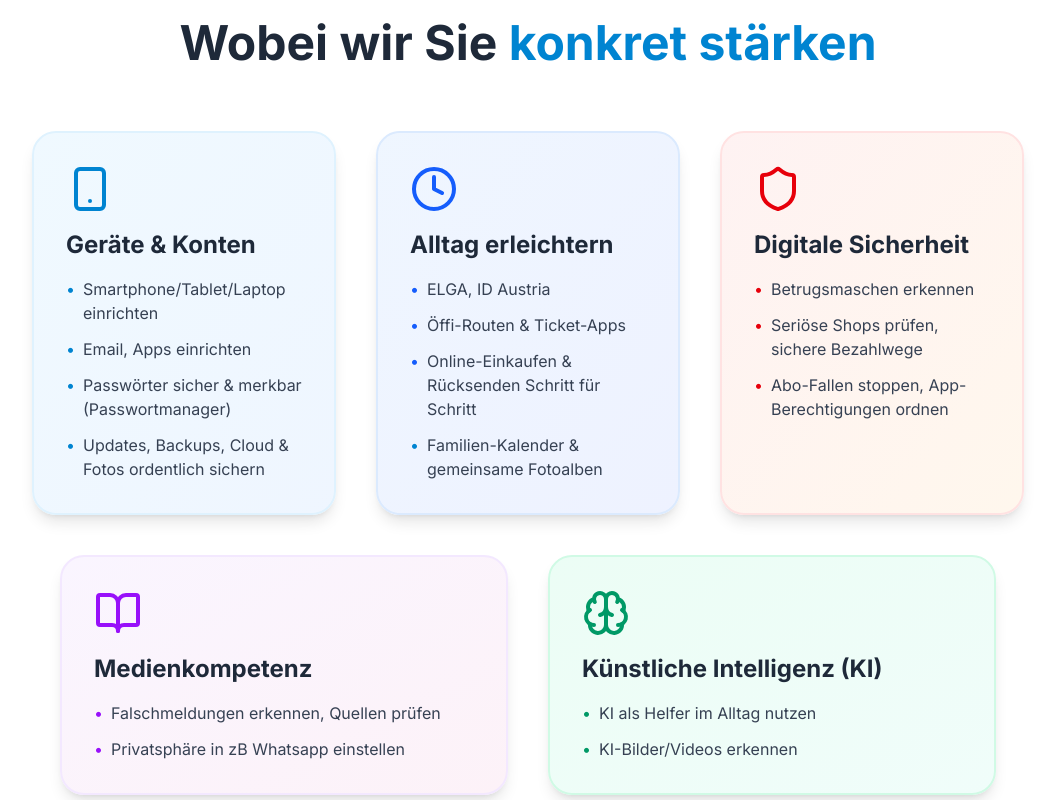
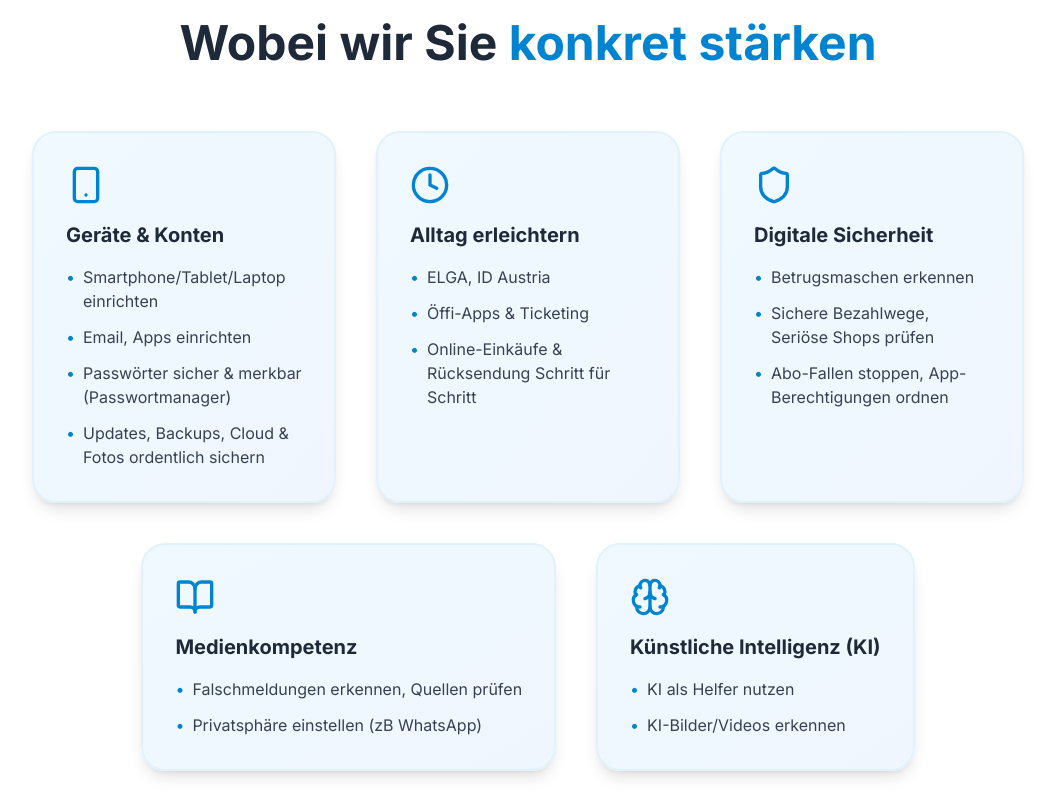
Before and after one commit to paulinaglantschnig/digital-hilfe, a Next.js app: page / in a window 1280 px wide. Shown: the part 840-1640 px from the top of the page, without its empty margins (112-1167 px from the left). Built offline with nearby package versions, Linux system fonts and the light colour scheme.

Commit message:
hoffentlich der letzte commit

```diff
--- a/src/app/page.tsx
+++ b/src/app/page.tsx
@@ -2,6 +2,7 @@
 
 import React from 'react';
 import { Smartphone, Shield, Brain, BookOpen, Clock, Euro, Mail, Phone } from 'lucide-react';
+import { title } from 'process';
 
 export default function DigitalhilfeWebsite() {
   const problems = [
@@ -13,6 +14,14 @@ export default function DigitalhilfeWebsite() {
     "Ich schäme mich, das schon wieder zu fragen.",
     "ID Austria versteh ich nicht.",
     "Vor kurzem ging alles noch, warum jetzt nicht?",
+  ];
+
+  const cards = [
+    { title: "Geräte & Konten", icon: Smartphone, items: ["Smartphone/Tablet/Laptop einrichten", "Email, Apps einrichten", "Passwörter sicher & merkbar (Passwortmanager)", "Updates, Backups, Cloud & Fotos ordentlich sichern"] },
+    { title: "Alltag erleichtern", icon: Clock, items: ["ELGA, ID Austria", "Öffi-Apps & Ticketing", "Online-Einkäufe & Rücksendung Schritt für Schritt"] },
+    { title: "Digitale Sicherheit", icon: Shield, items: ["Betrugsmaschen erkennen", "Sichere Bezahlwege, Seriöse Shops prüfen", "Abo-Fallen stoppen, App-Berechtigungen ordnen"] },
+    { title: "Medienkompetenz", icon: BookOpen, items: ["Falschmeldungen erkennen, Quellen prüfen", "Privatsphäre einstellen (zB WhatsApp)"] },
+    { title: "Künstliche Intelligenz (KI)", icon: Brain, items: ["KI als Helfer nutzen", "KI-Bilder/Videos erkennen"] },
   ];
 
   return (
@@ -65,23 +74,7 @@ export default function DigitalhilfeWebsite() {
             ))}
           </div>
 
-          {/* Mobile Version - 1 Spalte */}
-          <div className="md:hidden grid grid-cols-1 gap-4 max-w-md mx-auto">
-            {problems.map((problem, idx) => (
-              <div
-                key={idx}
-                className="bg-gradient-to-br from-sky-50 to-blue-100 border border-sky-200 p-5 rounded-2xl shadow-md"
-                style={{
-                  animation: `fadeInUp 0.6s ease-out ${idx * 0.08}s both`,
-                }}
-              >
-                <p className="text-gray-800 text-lg leading-relaxed">
-                  {problem}
-                </p>
-                <div className="absolute -bottom-2 left-6 w-0 h-0 border-l-8 border-r-8 border-t-8 border-l-transparent border-r-transparent border-t-sky-50"></div>
-              </div>
-            ))}
-          </div>
+
         </div>
 
         {/* Trennlinie */}
@@ -102,90 +95,64 @@ export default function DigitalhilfeWebsite() {
           </p>
         </div>
       </section>
+{/* Wobei wir helfen */}
 
-      {/* Wobei wir helfen */}
+
 <section className="py-16 md:py-24 px-6 md:px-12 lg:px-20 xl:px-32 bg-white">
   <div className="w-full">
     <h2 className="text-4xl md:text-5xl font-bold text-center mb-12 md:mb-16 text-gray-800 px-4">
       Wobei wir Sie <span className="text-sky-600">konkret stärken</span>
     </h2>
 
-          {/* Grid: 1 | 2 | 3 (lg) */}
-<div className="grid grid-cols-1 md:grid-cols-2 lg:grid-cols-3 gap-10">
-
-  {/* --- Reihe 1 (3 Karten) --- */}
-  <div className="w-full max-w-md">
-    <div className="bg-gradient-to-br from-sky-50 to-blue-50 p-6 md:p-8 rounded-3xl shadow-lg hover:shadow-2xl transition-all duration-300 border-2 border-sky-100 h-full">
-      <Smartphone className="w-10 h-10 md:w-12 md:h-12 text-sky-600 mb-4" />
-      <h3 className="text-xl md:text-2xl font-bold text-gray-800 mb-4">Geräte & Konten</h3>
-      <ul className="space-y-3 text-gray-700 text-lg md:text-base">
-        <li className="flex items-start"><span className="text-sky-600 mr-2">•</span><span>Smartphone/Tablet/Laptop einrichten</span></li>
-        <li className="flex items-start"><span className="text-sky-600 mr-2">•</span><span>Email, Apps einrichten</span></li>
-        <li className="flex items-start"><span className="text-sky-600 mr-2">•</span><span>Passwörter sicher & merkbar (Passwortmanager)</span></li>
-        <li className="flex items-start"><span className="text-sky-600 mr-2">•</span><span>Updates, Backups, Cloud & Fotos ordentlich sichern</span></li>
+    {/* ---------------- Tablet Version (2 Spalten) ---------------- */}
+<div className="grid grid-cols-1 md:grid-cols-2 gap-10 lg:hidden">
+  {cards.map((card, idx) => (
+    <div key={idx} className="flex">
+      <div className="bg-gradient-to-br from-sky-50 to-blue-50 p-8 rounded-3xl shadow-lg border-2 border-sky-100 flex-1">
+        <card.icon className="w-10 h-10 text-sky-600 mb-4" />
+        <h3 className="text-xl font-bold text-gray-800 mb-4">{card.title}</h3>
+        <ul className="space-y-3 text-gray-700 text-base">
+          {card.items.map((item, i) => (
+            <li key={i} className="flex items-start"><span className="text-sky-600 mr-2">•</span>{item}</li>
+          ))}
         </ul>
       </div>
     </div>
+  ))}
+</div>
 
-  <div className="w-full max-w-md">
-    <div className="bg-gradient-to-br from-blue-50 to-indigo-50 p-6 md:p-8 rounded-3xl shadow-lg hover:shadow-2xl transition-all duration-300 border-2 border-blue-100 h-full">
-      <Clock className="w-10 h-10 md:w-12 md:h-12 text-blue-600 mb-4" />
-      <h3 className="text-xl md:text-2xl font-bold text-gray-800 mb-4">Alltag erleichtern</h3>
-      <ul className="space-y-3 text-gray-700 text-lg md:text-base">
-        <li className="flex items-start"><span className="text-blue-600 mr-2">•</span><span>ELGA, ID Austria</span></li>
-        <li className="flex items-start"><span className="text-blue-600 mr-2">•</span><span>Öffi-Routen & Ticket-Apps</span></li>
-        <li className="flex items-start"><span className="text-blue-600 mr-2">•</span><span>Online-Einkaufen & Rücksenden Schritt für Schritt</span></li>
-        <li className="flex items-start"><span className="text-sky-600 mr-2">•</span><span>Familien-Kalender & gemeinsame Fotoalben</span></li>
+{/* ---------------- Desktop Version (3 oben, 2 unten zentriert) ---------------- */}
+<div className="hidden lg:grid grid-cols-3 gap-10">
+  {cards.slice(0,3).map((card, idx) => (
+    <div key={idx} className="bg-gradient-to-br from-sky-50 to-blue-50 p-8 rounded-3xl shadow-lg border-2 border-sky-100 flex flex-col h-full">
+      <card.icon className="w-10 h-10 text-sky-600 mb-4" />
+      <h3 className="text-xl font-bold text-gray-800 mb-4">{card.title}</h3>
+      <ul className="space-y-3 text-gray-700 text-base">
+        {card.items.map((item, i) => (
+          <li key={i} className="flex items-start"><span className="text-sky-600 mr-2">•</span>{item}</li>
+        ))}
       </ul>
     </div>
-  </div>
+  ))}
 
-  <div className="w-full max-w-md">
-    <div className="bg-gradient-to-br from-red-50 to-orange-50 p-6 md:p-8 rounded-3xl shadow-lg hover:shadow-2xl transition-all duration-300 border-2 border-red-100 h-full">
-      <Shield className="w-10 h-10 md:w-12 md:h-12 text-red-600 mb-4" />
-      <h3 className="text-xl md:text-2xl font-bold text-gray-800 mb-4">Digitale Sicherheit</h3>
-      <ul className="space-y-3 text-gray-700 text-lg md:text-base">
-        <li className="flex items-start"><span className="text-red-600 mr-2">•</span><span>Betrugsmaschen erkennen</span></li>
-        <li className="flex items-start"><span className="text-red-600 mr-2">•</span><span>Seriöse Shops prüfen, sichere Bezahlwege</span></li>
-        <li className="flex items-start"><span className="text-red-600 mr-2">•</span><span>Abo-Fallen stoppen, App-Berechtigungen ordnen</span></li>
+  {/* 2 Karten zentriert */}
+  <div className="col-span-3 flex justify-center gap-10">
+    {cards.slice(3).map((card, idx) => (
+      <div key={idx} className="bg-gradient-to-br from-sky-50 to-blue-50 p-8 rounded-3xl shadow-lg border-2 border-sky-100 flex flex-col h-full">
+        <card.icon className="w-10 h-10 text-sky-600 mb-4" />
+        <h3 className="text-xl font-bold text-gray-800 mb-4">{card.title}</h3>
+        <ul className="space-y-3 text-gray-700 text-base">
+          {card.items.map((item, i) => (
+            <li key={i} className="flex items-start"><span className="text-sky-600 mr-2">•</span>{item}</li>
+          ))}
         </ul>
       </div>
-  </div>
-
-  {/* --- Reihe 2: Wrapper überspannt alle 3 Spalten auf lg und zentriert 2 Karten --- */}
-  <div className="lg:col-span-3 col-span-1">
-    <div className="w-full flex justify-center gap-10">
-      {/* Karte 4 */}
-      <div className="w-full max-w-md">
-        <div className="bg-gradient-to-br from-purple-50 to-pink-50 p-6 md:p-8 rounded-3xl shadow-lg hover:shadow-2xl transition-all duration-300 border-2 border-purple-100 h-full">
-          <BookOpen className="w-10 h-10 md:w-12 md:h-12 text-purple-600 mb-4" />
-          <h3 className="text-xl md:text-2xl font-bold text-gray-800 mb-4">Medienkompetenz</h3>
-          <ul className="space-y-3 text-gray-700 text-lg md:text-base">
-            <li className="flex items-start"><span className="text-purple-600 mr-2">•</span><span>Falschmeldungen erkennen, Quellen prüfen</span></li>
-            <li className="flex items-start"><span className="text-purple-600 mr-2">•</span><span>Privatsphäre in zB Whatsapp einstellen</span></li>
-
-          </ul>
-        </div>
-      </div>
-
-      {/* Karte 5 */}
-      <div className="w-full max-w-md">
-        <div className="bg-gradient-to-br from-emerald-50 to-teal-50 p-6 md:p-8 rounded-3xl shadow-lg hover:shadow-2xl transition-all duration-300 border-2 border-emerald-100 h-full">
-          <Brain className="w-10 h-10 md:w-12 md:h-12 text-emerald-600 mb-4" />
-          <h3 className="text-xl md:text-2xl font-bold text-gray-800 mb-4">Künstliche Intelligenz (KI)</h3>
-          <ul className="space-y-3 text-gray-700 text-lg md:text-base">
-            <li className="flex items-start"><span className=" text-emerald-600 mr-2">•</span><span>KI als Helfer im Alltag nutzen</span></li>
-            <li className="flex items-start"><span className=" text-emerald-600 mr-2">•</span><span>KI-Bilder/Videos erkennen</span></li>
-          </ul>
+    ))}
   </div>
 </div>
   </div>
-  </div>
+</section>
 
-</div>
-
-        </div>
-      </section>
 
       {/* So gehen wir vor */}
       <section className="py-12 md:py-20 px-4 md:px-8 lg:px-16 xl:px-24 bg-gradient-to-br from-sky-100 to-blue-100">
@@ -268,7 +235,7 @@ export default function DigitalhilfeWebsite() {
             {/* Kontaktinfos */}
             <div className="space-y-6 md:space-y-8">
               <p className="text-xl md:text-2xl">
-                Schicken Sie uns eine Nachricht oder rufen Sie uns an. Wir freuen uns, helfen zu dürfen!
+                Schicken Sie mir eine Nachricht per SMS/WhatsApp/Email oder rufen Sie mich an. Ich freue mich, helfen zu dürfen!
               </p>
 
               <div className="space-y-4 md:space-y-6">
@@ -287,7 +254,7 @@ export default function DigitalhilfeWebsite() {
               </div>
 
               <p className="text-base md:text-lg opacity-90">
-                Wir melden uns verlässlich zurück.
+                Ich melde mich verlässlich zurück.
               </p>
             </div>
 
```
Lines whose indentation alone changed are shown as unchanged.
